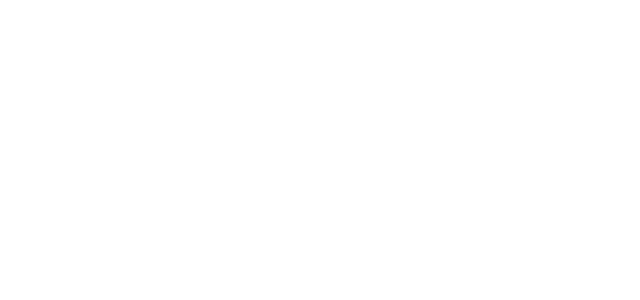
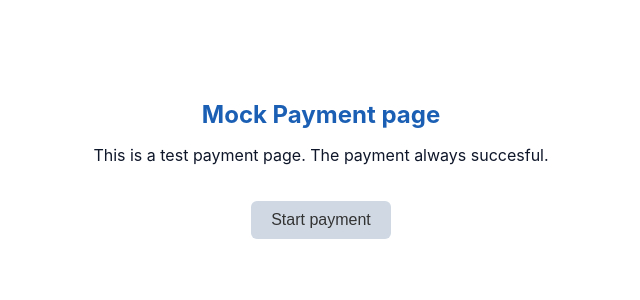
Before and after one commit to szabobnc/SpendingsWebApp, a React (Create React App) app in the folder frontend/: page /payment in a window 1280 px wide. Before the commit this address had no page. Shown: the top 300 px of the page, without its empty margins (319-959 px from the left). Built offline with nearby package versions, Linux system fonts and the light colour scheme; sample sign-in values are in the browser's storage.

Commit message:
add PaymentPage component and integrate premium activation flow

```diff
--- a/frontend/src/components/AccountPage.jsx
+++ b/frontend/src/components/AccountPage.jsx
@@ -1,6 +1,7 @@
 import { useEffect, useState, useCallback } from "react";
 import { useAuth } from "./context/AuthContext";
 import SimpleLayout from "./SimpleLayout";
+import { Navigate, useLocation, useNavigate } from "react-router-dom";
 
 // Assuming apiUrl is defined in your environment variables, or hardcode your base URL
 const apiUrl = process.env.REACT_APP_API_BASE_URL || 'http://localhost:8000/';
@@ -15,6 +16,10 @@
     const [loadingTransactions, setLoadingTransactions] = useState(true);
     const [editingIncome, setEditingIncome] = useState(false);
     const [newIncome, setNewIncome] = useState('');
+
+    const navigate = useNavigate()
+    const location = useLocation();
+
 
     // --- Fetch Account Details on Load ---
     const fetchAccount = useCallback(async () => {
@@ -133,6 +138,12 @@
             const token = localStorage.getItem('access_token');
             const newPremiumStatus = !account.is_premium;
 
+            if (newPremiumStatus) {
+                navigate("/payment");
+                setUpdating(false);
+                return;
+            }
+
             const res = await fetch(`${apiUrl}api/account/`, {
                 method: "PATCH",
                 headers: {
@@ -159,6 +170,47 @@
             setUpdating(false);
         }
     };
+
+    const activatePremium = async () => {
+        setUpdating(true);
+        setError(null);
+        try {
+            console.log("activation started")
+            const token = localStorage.getItem('access_token');
+            const res = await fetch(`${apiUrl}api/account/`, {
+                method: "PATCH",
+                headers: {
+                    'Content-Type': "application/json",
+                    'Authorization': `Bearer ${token}`,
+                },
+                body: JSON.stringify({ is_premium: true }),
+            });
+
+            if (!res.ok) {
+                if (res.status === 401) {
+                    logout();
+                    throw new Error('Session expired. Please log in again.');
+                }
+                throw new Error("Failed to update premium status");
+            }
+
+            const data = await res.json();
+            console.log(data)
+            setAccount(data);
+        } catch (err) {
+            console.error(err);
+            setError(err.message);
+        } finally {
+            setUpdating(false)
+        }
+    }
+
+    useEffect(() => {
+        console.log("state:", location.state)
+        if (location.state?.paymentSuccess) {
+            activatePremium();
+        }
+    }, [location.state]);
 
     // Calculate balance components
     const monthlyIncome = account?.income || 0;
@@ -187,12 +239,12 @@
                     <p>
                         <strong>Monthly Income:</strong>
                         {editingIncome ? (
-                            <span style={{marginLeft: '10px'}}>
+                            <span style={{ marginLeft: '10px' }}>
                                 <input
                                     type="number"
                                     value={newIncome}
                                     onChange={(e) => setNewIncome(e.target.value)}
-                                    style={{width: '100px', marginRight: '10px'}}
+                                    style={{ width: '100px', marginRight: '10px' }}
                                 />
                                 <button onClick={updateIncome} disabled={updating}>
                                     {updating ? 'Saving...' : 'Save'}
@@ -200,16 +252,16 @@
                                 <button onClick={() => {
                                     setEditingIncome(false);
                                     setNewIncome(account.income || 0);
-                                }} style={{marginLeft: '5px'}}>
+                                }} style={{ marginLeft: '5px' }}>
                                     Cancel
                                 </button>
                             </span>
                         ) : (
                             <span>
-                                <span className="pos-tx" style={{marginLeft: '10px'}}>{monthlyIncome.toFixed(2)} Ft</span>
+                                <span className="pos-tx" style={{ marginLeft: '10px' }}>{monthlyIncome.toFixed(2)} Ft</span>
                                 <button
                                     onClick={() => setEditingIncome(true)}
-                                    style={{marginLeft: '10px', fontSize: '12px', padding: '2px 8px'}}
+                                    style={{ marginLeft: '10px', fontSize: '12px', padding: '2px 8px' }}
                                 >
                                     Edit
                                 </button>
@@ -231,13 +283,13 @@
                         <button
                             onClick={togglePremium}
                             disabled={updating}
-                            style={{marginLeft: '15px', background: account.is_premium ? '#dc2626' : '#10b981'}}
+                            style={{ marginLeft: '15px', background: account.is_premium ? '#dc2626' : '#10b981' }}
                         >
                             {updating
                                 ? "Updating..."
                                 : account.is_premium
-                                ? "Revoke Premium"
-                                : "Upgrade to Premium"}
+                                    ? "Revoke Premium"
+                                    : "Upgrade to Premium"}
                         </button>
                     </p>
                 </div>
--- a/frontend/src/components/App.jsx
+++ b/frontend/src/components/App.jsx
@@ -11,6 +11,7 @@
 import { ToastContainer } from "react-toastify";
 import "react-toastify/dist/ReactToastify.css";
 import { ThemeProvider } from './ThemeProvider';
+import PaymentPage from "./PaymentPage";
 
 const App = () => {
 
@@ -26,10 +27,12 @@
             <Route path="/NewCategory" element={<NewCategory />} />
             <Route element={<ProtectedRoute />}>
               <Route path="/newTransaction" element={<NewTransaction />} />
-            <Route path="/NewCategory" element={<NewCategory />} />
-            <Route path="/main" element={<Main />} />
-            <Route path="/account" element={<AccountPage />}/>
-            <Route path="/transactions" element={<Transactions />} />
+              <Route path="/NewCategory" element={<NewCategory />} />
+              <Route path="/main" element={<Main />} />
+              <Route path="/account" element={<AccountPage />} />
+              <Route path="/transactions" element={<Transactions />} />
+              <Route path="/payment" element={<PaymentPage />} />
+
             </Route>
 
           </Routes>
--- /dev/null
+++ b/frontend/src/components/PaymentPage.jsx
@@ -0,0 +1,30 @@
+import { useLocation, useNavigate } from "react-router-dom";
+
+export default function PaymentPage() {
+    const navigate = useNavigate();
+    const location = useLocation();
+
+    const handlePayment = () => {
+        setTimeout(() => {
+            navigate("/account", { state: {paymentSuccess: true}});
+        }, 1000);
+    };
+
+    return (
+        <div style={{ textAlign: "center", marginTop: "100px" }}>
+            <h1>Mock Payment page</h1>
+            <p>This is a test payment page. The payment always succesful.</p>
+            <button
+                onClick={handlePayment}
+                style={{
+                    padding: "10px 20px",
+                    fontSize: "16px",
+                    cursor: "pointer",
+                    marginTop: "20px",
+                }}
+            >
+                Start payment
+            </button>
+        </div>
+    );
+}
```
